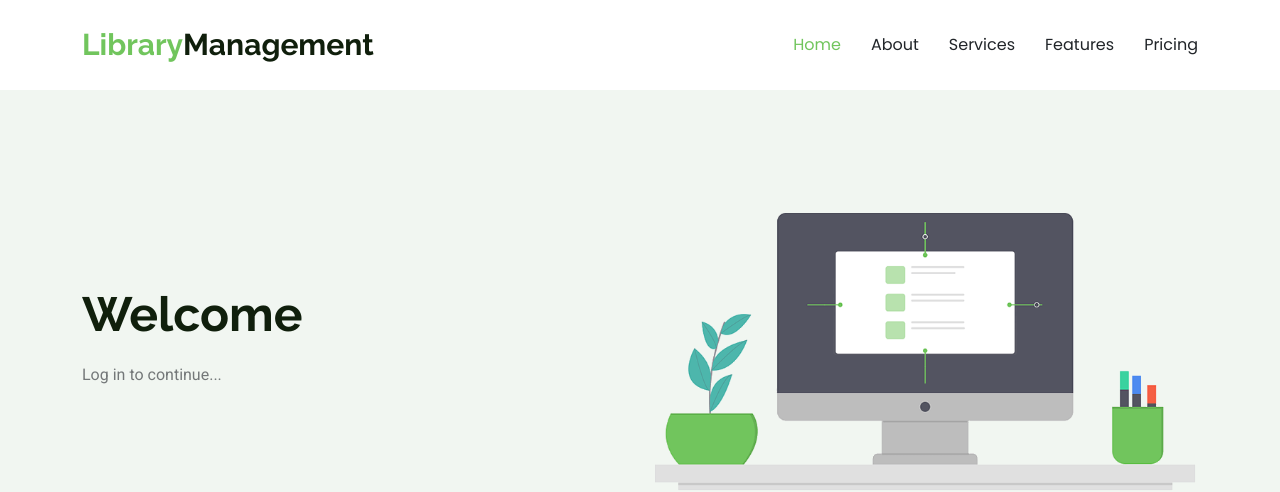
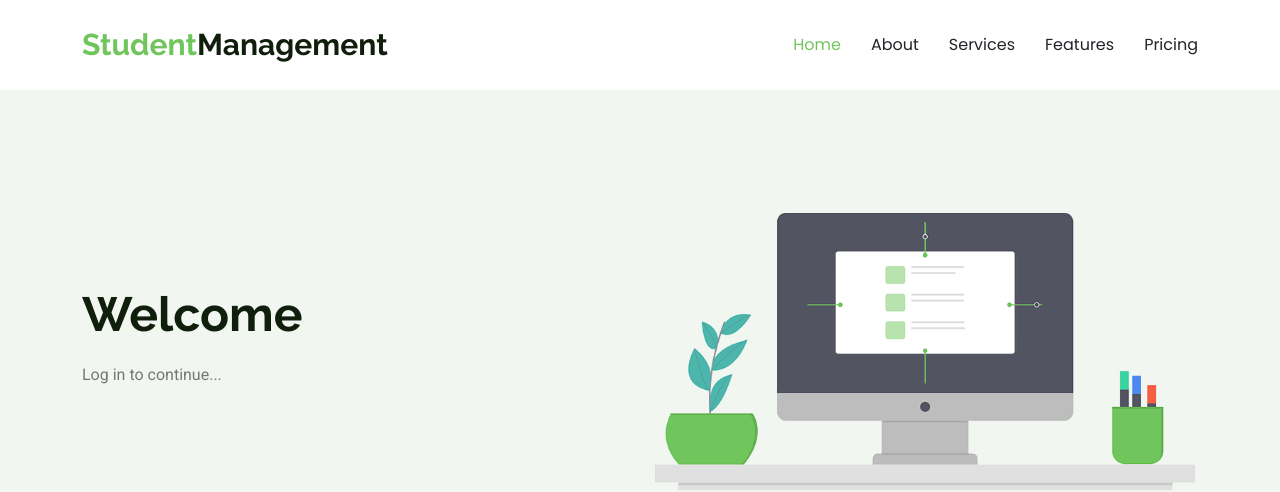
Before and after one commit to fathimarinzy/Library-Management-System, a Django app: page /index/ in a window 1280 px wide. Shown: the top 492 px of the page. Run offline with Django 5.2, Linux system fonts and the light colour scheme; some libraries are stand-ins or nearby versions.

Commit message:
student management system

```diff
--- a/studentmanagement/studentapp/templates/index.html
+++ b/studentmanagement/studentapp/templates/index.html
@@ -45,7 +45,7 @@
       <a href="index.html" class="logo d-flex align-items-center">
         <!-- Uncomment the line below if you also wish to use an image logo -->
         <!-- <img src="{% static '/img/logo.png' %}" alt=""> -->
-        <h1 class="sitename"><span>Library</span>Management</h1>
+        <h1 class="sitename"><span>Student</span>Management</h1>
       </a>
 
       <nav id="navmenu" class="navmenu">
```
Also changed, not shown: studentmanagement/db.sqlite3.
